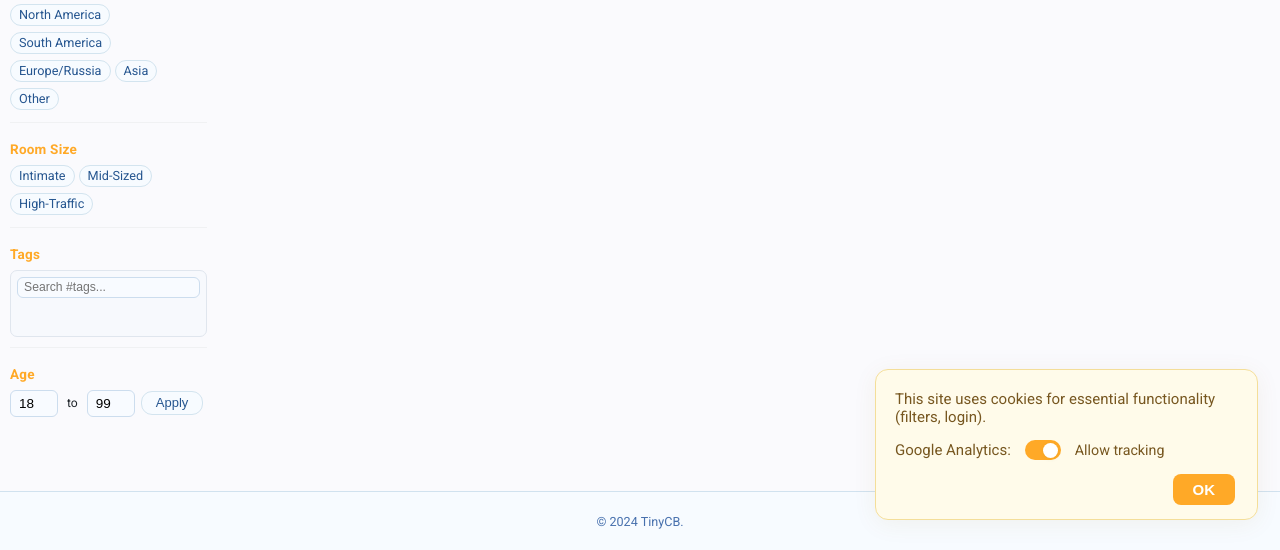
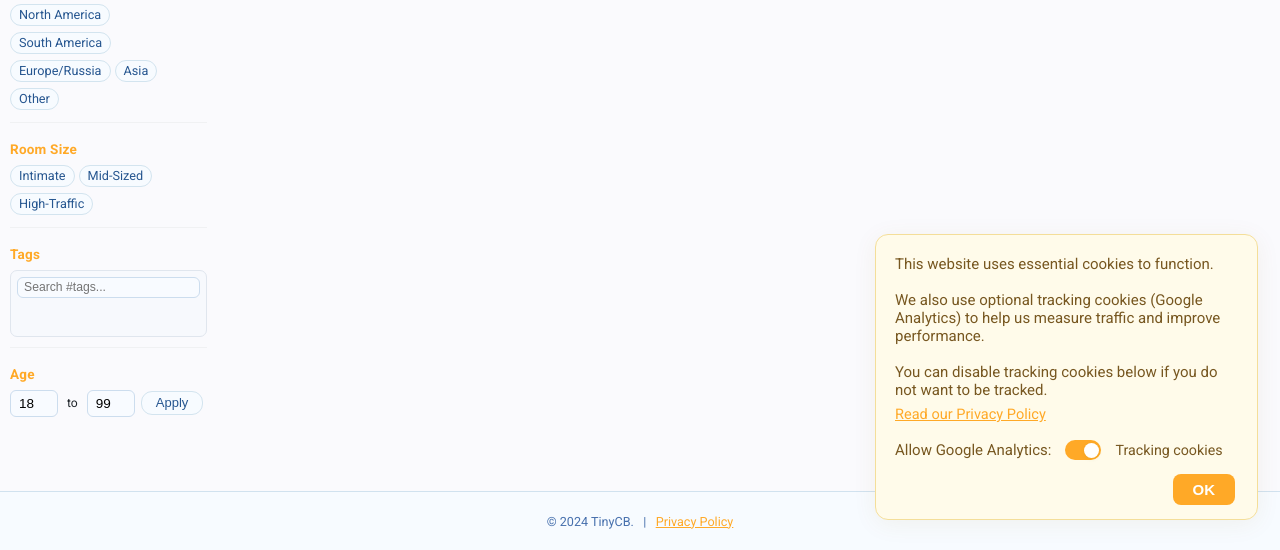
Before and after one commit to TinyCB/Chaturbate-affiliate-api-script, a PHP site: page /index.php in a window 1280 px wide. Shown: the part 258-808 px from the top of the page. Run offline with PHP 8.4, Linux system fonts and the light colour scheme; data that the repository does not hold is empty.

Commit message:
Update footer.php
Updated privacy policy notice and added a link to /privacy/ page.

```diff
--- a/templates/footer.php
+++ b/templates/footer.php
@@ -1,20 +1,26 @@
 <?php $c = include(__DIR__.'/../config.php'); ?>
 </main>
 <footer>
-  <p><?=htmlspecialchars($c['footer_text'])?></p>
+  <p>
+    <?=htmlspecialchars($c['footer_text'])?>
+    &nbsp; | &nbsp;
+    <a href="/privacy/" style="color:var(--primary-color); text-decoration:underline;">Privacy Policy</a>
+  </p>
 </footer>
-
 <!-- Cookie Notice BEGIN -->
 <div id="cookie-notice" style="display:none;">
   <div class="cookie-box">
     <div>
-      This site uses cookies for essential functionality (filters, login).
+      This website uses essential cookies to function.<br><br>
+      We also use optional tracking cookies (Google Analytics) to help us measure traffic and improve performance.<br>
       <br>
+      You can disable tracking cookies below if you do not want to be tracked.<br>
+      <a href="/privacy/" style="color:var(--primary-color);text-decoration:underline;font-size:0.97em;display:inline-block;margin:7px 0 3px 0;" tabindex="0">Read our Privacy Policy</a>
       <label style="font-weight:500;display:flex;align-items:center;gap:7px;margin-top:14px;">
-        Google Analytics:
+        Allow Google Analytics:
         <input type="checkbox" id="ga-opt" checked>
         <span class="slider"></span>
-        <span style="font-size:0.95em;font-weight:400;">Allow tracking</span>
+        <span style="font-size:0.95em;font-weight:400;">Tracking cookies</span>
       </label>
     </div>
     <div class="cookie-actions">
@@ -91,7 +97,6 @@
   #cookie-notice {left:5vw; right:5vw; max-width:95vw;}
 }
 </style>
-
 <script>
 window.GA_MEASUREMENT_ID = <?=json_encode($c['google_analytics_id'] ?? '')?>;
 (function() {
@@ -131,7 +136,6 @@ window.GA_MEASUREMENT_ID = <?=json_encode($c['google_analytics_id'] ?? '')?>;
   });
 })();
 </script>
-<!-- Google Analytics: load only if allowed and tag is set -->
 <?php if (!empty($c['google_analytics_id']) && (empty($_COOKIE['cb_ga']) || $_COOKIE['cb_ga'] === '1')): ?>
 <!-- Google Analytics -->
 <script async src="https://www.googletagmanager.com/gtag/js?id=<?=htmlspecialchars($c['google_analytics_id'])?>"></script>
@@ -142,6 +146,5 @@ gtag('js', new Date());
 gtag('config', '<?=$c['google_analytics_id']?>');
 </script>
 <?php endif; ?>
-
 </body>
 </html>
```
